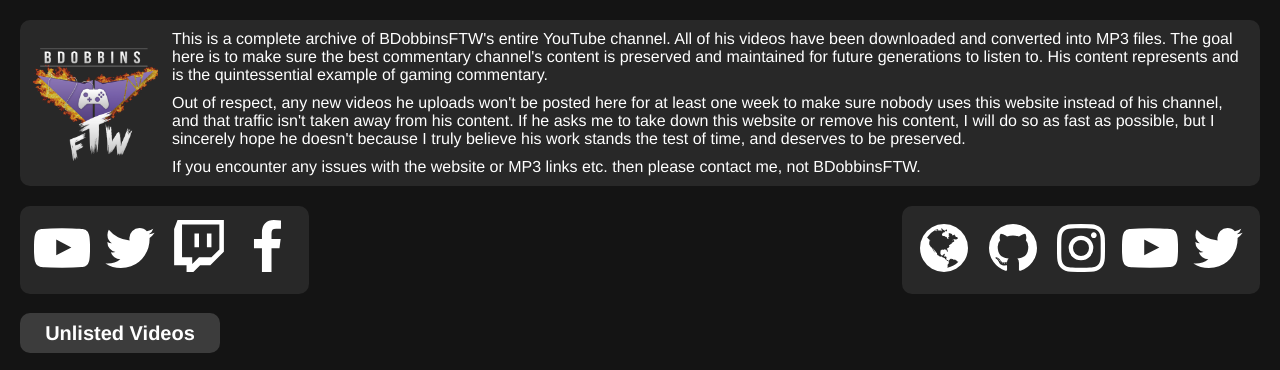
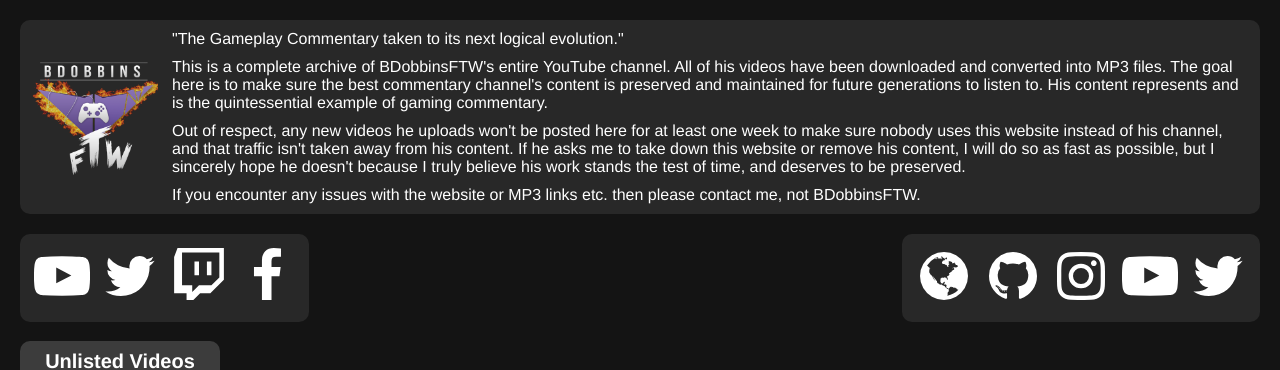
Before and after one commit to Xtrendence/BDobbinsFTW-Archive, a plain HTML site: page index.html in a window 1280 px wide. Shown: the top 370 px of the page. Drawn offline with Linux system fonts and the light colour scheme; grey boxes are pictures that could not be loaded.

Commit message:
Update index.html

```diff
--- a/index.html
+++ b/index.html
@@ -24,6 +24,7 @@
 				<img src="./assets/img/logo.png">
 			</a>
 			<div class="navbar-text">
+				<span>"The Gameplay Commentary taken to its next logical evolution."</span>
 				<span>This is a complete archive of BDobbinsFTW's entire YouTube channel. All of his videos have been downloaded and converted into MP3 files. The goal here is to make sure the best commentary channel's content is preserved and maintained for future generations to listen to. His content represents and is the quintessential example of gaming commentary.</span>
 				<span>Out of respect, any new videos he uploads won't be posted here for at least one week to make sure nobody uses this website instead of his channel, and that traffic isn't taken away from his content. If he asks me to take down this website or remove his content, I will do so as fast as possible, but I sincerely hope he doesn't because I truly believe his work stands the test of time, and deserves to be preserved.</span>
 				<span>If you encounter any issues with the website or MP3 links etc. then please contact me, not BDobbinsFTW.</span>
```
